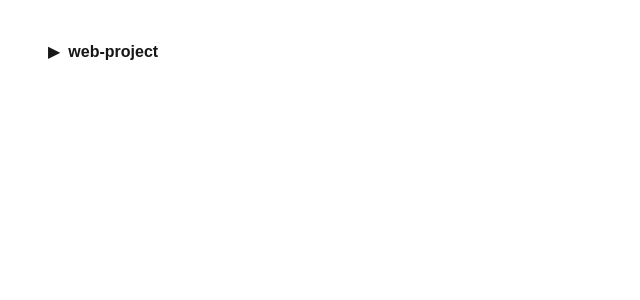
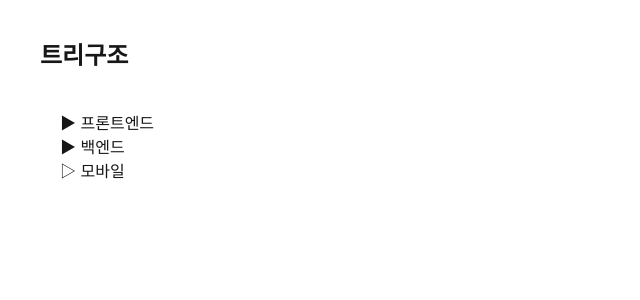
Before and after one commit to hanlee0519-ko/apply-app, a Next.js app: page /recursion in a window 1280 px wide. Shown: the top 300 px of the page, without its empty margins (0-640 px from the left). Built offline with nearby package versions, Linux system fonts and the light colour scheme.

Commit message:
Adding JobCatalogAPI  In Project

```diff
--- /dev/null
+++ b/public/data/job-catalogs/children/backend.json
@@ -0,0 +1,23 @@
+{
+  "parentId": "backend",
+  "children": [
+    {
+      "id": "java-dev",
+      "name": "Java 개발자",
+      "parentId": "backend",
+      "isLeaf": true
+    },
+    {
+      "id": "python-dev",
+      "name": "Python 개발자",
+      "parentId": "backend",
+      "isLeaf": true
+    },
+    {
+      "id": "nodejs-dev",
+      "name": "Node.js 개발자",
+      "parentId": "backend",
+      "isLeaf": true
+    }
+  ]
+}
--- /dev/null
+++ b/public/data/job-catalogs/children/frontend.json
@@ -0,0 +1,23 @@
+{
+  "parentId": "frontend",
+  "children": [
+    {
+      "id": "react-dev",
+      "name": "React 개발자",
+      "parentId": "frontend",
+      "isLeaf": true
+    },
+    {
+      "id": "vue-dev",
+      "name": "Vue 개발자",
+      "parentId": "frontend",
+      "isLeaf": true
+    },
+    {
+      "id": "angular-dev",
+      "name": "Angular 개발자",
+      "parentId": "frontend",
+      "isLeaf": true
+    }
+  ]
+}
--- /dev/null
+++ b/public/data/job-catalogs/root.json
@@ -0,0 +1,22 @@
+{
+  "root": [
+    {
+      "id": "frontend",
+      "name": "프론트엔드",
+      "parentId": null,
+      "isLeaf": false
+    },
+    {
+      "id": "backend",
+      "name": "백엔드",
+      "parentId": null,
+      "isLeaf": false
+    },
+    {
+      "id": "mobile",
+      "name": "모바일",
+      "parentId": null,
+      "isLeaf": true
+    }
+  ]
+}
--- /dev/null
+++ b/src/app/recursion/api/jobCatalogApi.ts
@@ -0,0 +1,51 @@
+export interface JobCatalogItem {
+  id: string;
+  name: string;
+  parentId: string | null;
+  isLeaf: boolean;
+}
+
+export interface RootResponse {
+  root: JobCatalogItem[];
+}
+
+export interface ChildrenResponse {
+  parentId: string;
+  children: JobCatalogItem[];
+}
+
+export const jobCatalogApi = {
+  getRoot: async (): Promise<JobCatalogItem[]> => {
+    try {
+      const response = await fetch("/data/job-catalogs/root.json");
+      if (!response.ok) {
+        throw new Error(`HTTP Error! Status: ${response.status}`);
+      }
+
+      const data: RootResponse = await response.json();
+
+      return data.root;
+    } catch (error) {
+      throw error;
+    }
+  },
+
+  getChildrenByParentId: async (
+    parentId: string
+  ): Promise<JobCatalogItem[]> => {
+    try {
+      const response = await fetch(
+        `/data/job-catalogs/children/${parentId}.json`
+      );
+      if (!response.ok) {
+        throw new Error(`HTTP Error! Status: ${response.status}`);
+      }
+
+      const data: ChildrenResponse = await response.json();
+
+      return data.children;
+    } catch (error) {
+      throw error;
+    }
+  },
+};
--- /dev/null
+++ b/src/app/recursion/job-root-tree-node.tsx
@@ -0,0 +1,36 @@
+"use client";
+
+import { useEffect, useState } from "react";
+import { jobCatalogApi, JobCatalogItem } from "./api/jobCatalogApi";
+import JobTreeNode from "./job-tree-node";
+
+export default function JobRootTreeNode() {
+  const [rootNodeArr, setRootNodeArr] = useState<JobCatalogItem[]>([]);
+  const [error, setError] = useState<Error | null>(null);
+
+  useEffect(() => {
+    const getRootNode = async () => {
+      try {
+        const response = await jobCatalogApi.getRoot();
+        setRootNodeArr(response);
+      } catch (err) {
+        setError(err as Error);
+      }
+    };
+
+    getRootNode();
+  }, []);
+
+  if (error) {
+    return <div>Error: {error.message}</div>;
+  }
+
+  return (
+    <section>
+      {error && <p>에러발생: 루트노드</p>}
+      {rootNodeArr.map((rootNode) => (
+        <JobTreeNode key={rootNode.id} node={rootNode} />
+      ))}
+    </section>
+  );
+}
--- /dev/null
+++ b/src/app/recursion/job-tree-node.tsx
@@ -0,0 +1,51 @@
+"use client";
+
+import { useState, useEffect } from "react";
+import { jobCatalogApi, JobCatalogItem } from "./api/jobCatalogApi";
+
+interface TreeNodeProps {
+  node: JobCatalogItem;
+}
+
+export default function JobTreeNode({ node }: TreeNodeProps) {
+  const [isOpen, setIsOpen] = useState<boolean>(false);
+  const [childrenArr, setChildrenArr] = useState<JobCatalogItem[]>([]);
+  const [error, setError] = useState<Error | null>(null);
+
+  const isLeaf = node.isLeaf;
+  const icon = isLeaf ? "▷" : isOpen ? "▼" : "▶";
+
+  const handleToggle = () => setIsOpen((prev) => !prev);
+
+  useEffect(() => {
+    const getChildren = async () => {
+      try {
+        const children = await jobCatalogApi.getChildrenByParentId(node.id);
+        setChildrenArr(children);
+      } catch (err) {
+        setError(err as Error);
+      }
+    };
+
+    if (!isLeaf && isOpen && childrenArr.length === 0) {
+      getChildren();
+    }
+  }, [isOpen, isLeaf, childrenArr.length, node.id]);
+
+  return (
+    <article className="ml-5">
+      <span onClick={handleToggle} className="cursor-pointer">
+        {icon} {node.name}
+      </span>
+
+      {isOpen && (
+        <section>
+          {error && <p>에러발생 : 트리노드</p>}
+          {childrenArr.map((childNode) => (
+            <JobTreeNode key={childNode.id} node={childNode} />
+          ))}
+        </section>
+      )}
+    </article>
+  );
+}
--- a/src/app/recursion/mock-data.ts
+++ /dev/null
@@ -1,38 +0,0 @@
-export interface nodeItem {
-  name: string;
-  type: "file" | "folder";
-  children?: nodeItem[];
-}
-
-export const mockData: nodeItem = {
-  name: "web-project",
-  type: "folder",
-  children: [
-    { name: "index.html", type: "file" },
-    { name: "styles.css", type: "file" },
-    {
-      name: "java-script",
-      type: "folder",
-      children: [
-        { name: "main.js", type: "file" },
-        { name: "utils.js", type: "file" },
-        {
-          name: "modules",
-          type: "folder",
-          children: [
-            { name: "auth.js", type: "file" },
-            { name: "api.js", type: "file" },
-          ],
-        },
-      ],
-    },
-    {
-      name: "images",
-      type: "folder",
-      children: [
-        { name: "logo.png", type: "file" },
-        { name: "background.jpg", type: "file" },
-      ],
-    },
-  ],
-};
--- a/src/app/recursion/page.tsx
+++ b/src/app/recursion/page.tsx
@@ -1,12 +1,10 @@
-import { mockData } from "./mock-data";
-import RecursionComponent from "./recursion-component";
+import JobRootTreeNode from "./job-root-tree-node";
 
 export default function RecursionPage() {
-  const nodeItem = mockData;
-
   return (
-    <article className="mt-10">
-      <RecursionComponent node={nodeItem} />
-    </article>
+    <main className="m-10">
+      <h1 className="font-bold text-2xl mb-10">트리구조</h1>
+      <JobRootTreeNode />
+    </main>
   );
 }
--- a/src/app/recursion/recursion-component.tsx
+++ /dev/null
@@ -1,35 +0,0 @@
-"use client";
-
-import { useState } from "react";
-import { nodeItem } from "./mock-data";
-
-type nodeProps = {
-  node: nodeItem;
-};
-
-export default function RecursionComponent({ node }: nodeProps) {
-  const [isOpen, setIsOpen] = useState<boolean>(false);
-
-  const icon = node.type === "folder" ? "▶︎" : "▷";
-  const isChildren = node.children && node.children.length > 0;
-
-  const handleClick = () => {
-    setIsOpen((prev) => !prev);
-  };
-
-  return (
-    <div className="ml-10">
-      <span className="cursor-pointer p-2" onClick={handleClick}>
-        {isOpen ? "▼" : icon}
-      </span>
-      <span className={node.type === "folder" ? "font-bold" : ""}>
-        {node.name}
-      </span>
-      {isOpen &&
-        isChildren &&
-        node.children?.map((node) => (
-          <RecursionComponent key={node.name} node={node} />
-        ))}
-    </div>
-  );
-}
```
